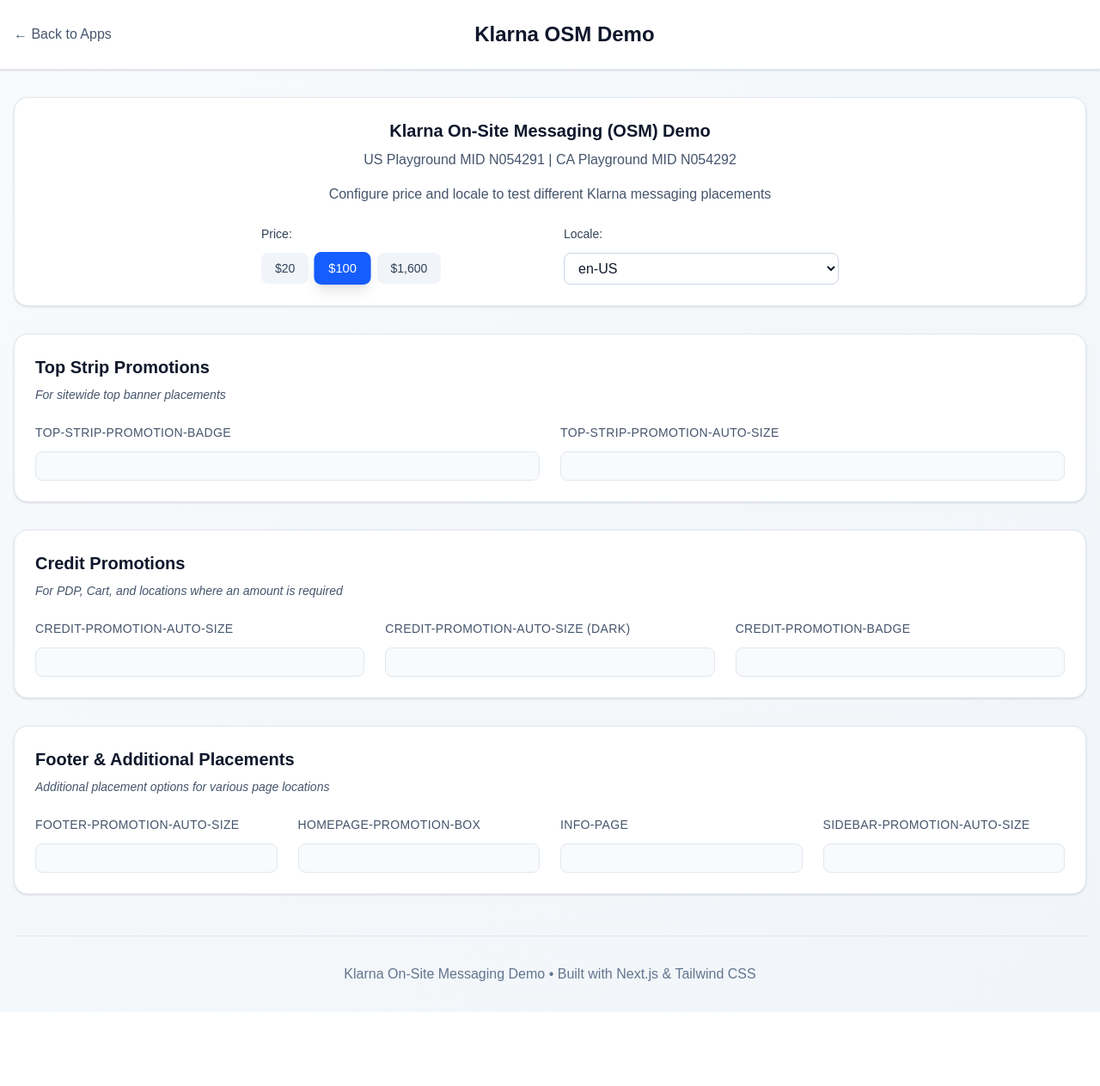
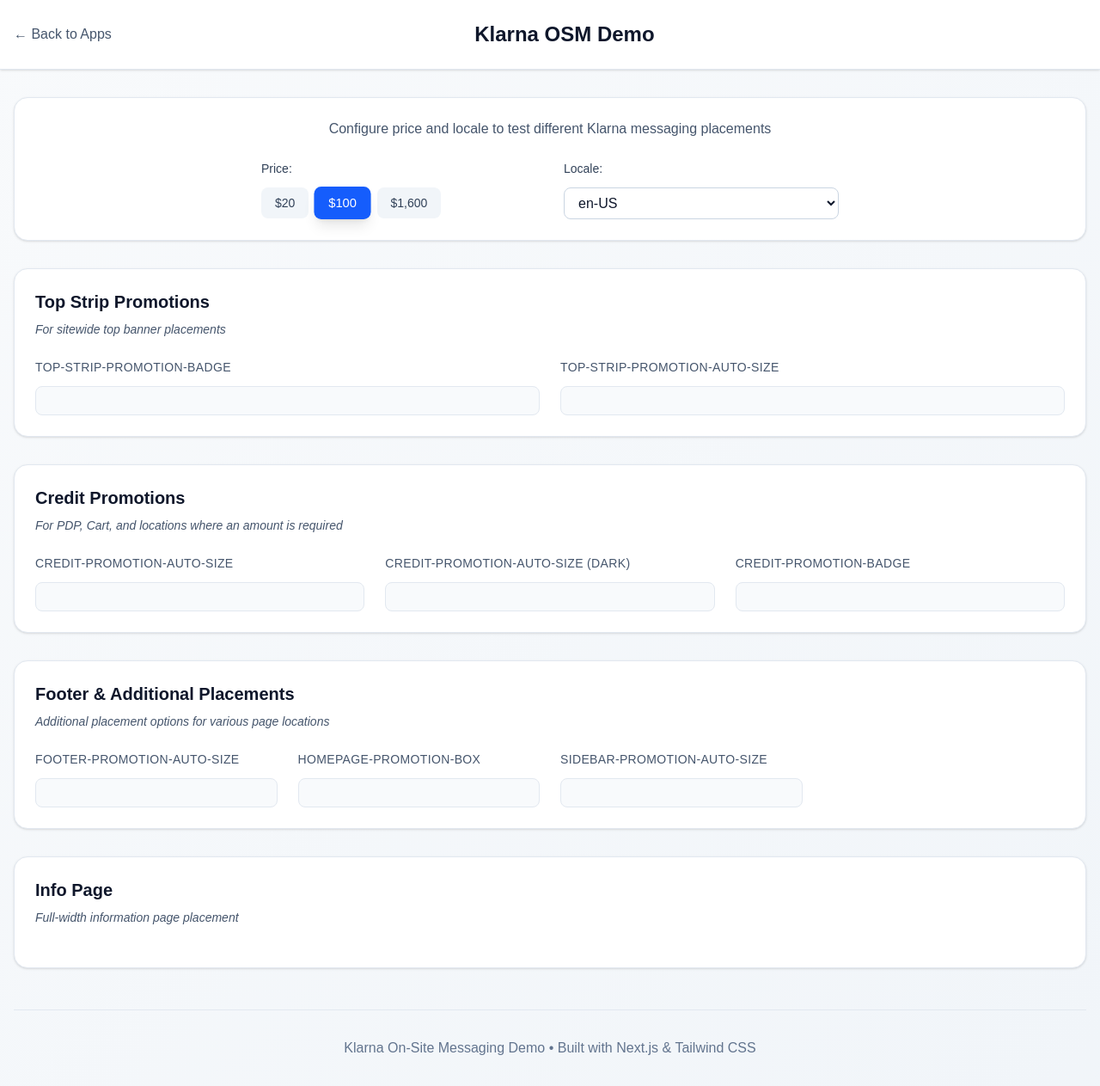
Before and after one commit to thejinghao/kp-demo, a Next.js app: page /apps/osm in a window 1280 px wide. Shown: the whole page at 86% size. Before the commit the page ends 1177 px from the top, so only its background shows below. Built offline with nearby package versions, Linux system fonts and the light colour scheme.

Commit message:
fix osm info-page layout

```diff
--- a/app/apps/osm/page.tsx
+++ b/app/apps/osm/page.tsx
@@ -89,12 +89,6 @@
         {/* Intro & Controls Section */}
         <section className="bg-white dark:bg-slate-800 rounded-2xl shadow-sm border border-slate-200 dark:border-slate-700 p-6 mb-8">
           <div className="text-center mb-6">
-            <h2 className="text-xl font-semibold text-slate-900 dark:text-white mb-2">
-              Klarna On-Site Messaging (OSM) Demo
-            </h2>
-            <p className="text-slate-600 dark:text-slate-300 mb-4">
-              US Playground MID N054291 | CA Playground MID N054292
-            </p>
             <p className="text-slate-600 dark:text-slate-300">
               Configure price and locale to test different Klarna messaging placements
             </p>
@@ -264,17 +258,7 @@
                   />
                 </div>
               </div>
-              <div className="space-y-3">
-                <p className="text-sm font-medium text-slate-600 dark:text-slate-400 uppercase tracking-wide">
-                  info-page
-                </p>
-                <div className="border border-slate-200 dark:border-slate-600 rounded-lg p-4 bg-slate-50 dark:bg-slate-700">
-                  <KlarnaPlacement
-                    data-key="info-page"
-                    data-locale={selectedLocale}
-                  />
-                </div>
-              </div>
+
               <div className="space-y-3">
                 <p className="text-sm font-medium text-slate-600 dark:text-slate-400 uppercase tracking-wide">
                   sidebar-promotion-auto-size
@@ -286,6 +270,22 @@
                   />
                 </div>
               </div>
+            </div>
+          </section>
+
+          {/* Info Page Section */}
+          <section className="bg-white dark:bg-slate-800 rounded-2xl shadow-sm border border-slate-200 dark:border-slate-700 p-6">
+            <h2 className="text-xl font-semibold text-slate-900 dark:text-white mb-2">
+              Info Page
+            </h2>
+            <p className="text-slate-600 dark:text-slate-400 mb-6 italic text-sm">
+              Full-width information page placement
+            </p>
+            <div className="w-full">
+              <KlarnaPlacement
+                data-key="info-page"
+                data-locale={selectedLocale}
+              />
             </div>
           </section>
         </main>
```
